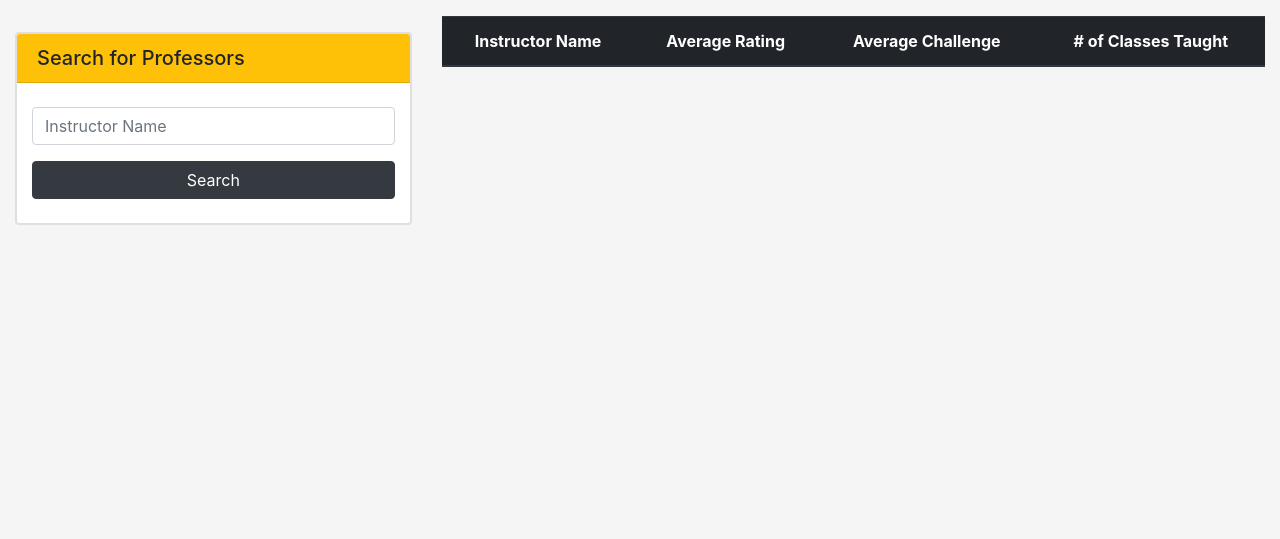
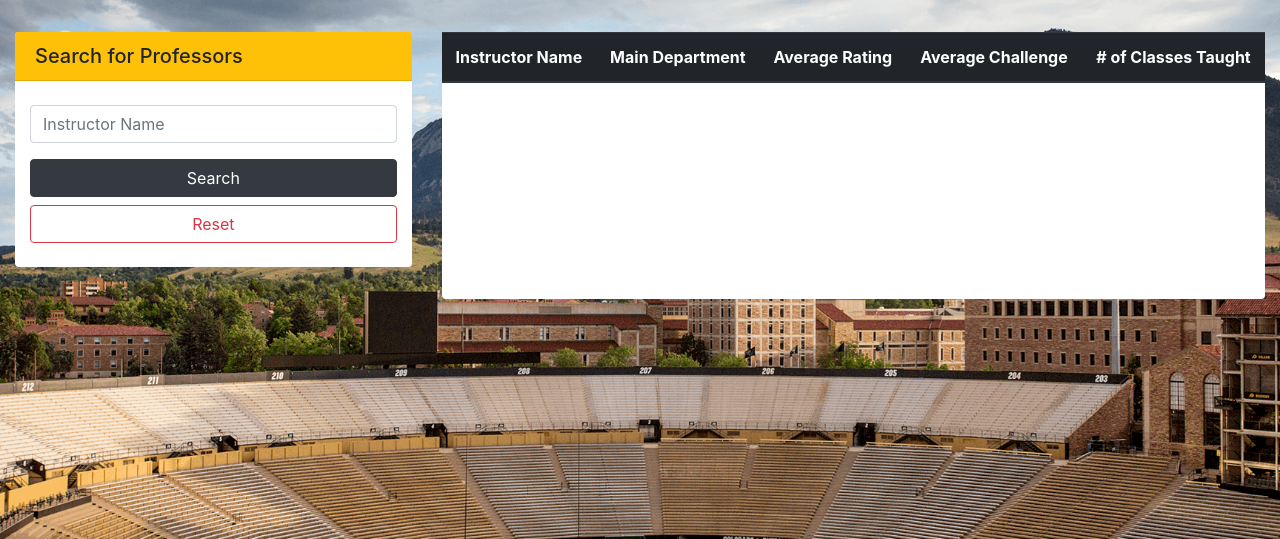
Before and after one commit to jacobfelknor/schedulecu, a Django app: page /fcq/fcq_search/ in a window 1280 px wide. Shown: the part 56-595 px from the top of the page. Run offline with Django 3.2, Linux system fonts and the light colour scheme; lists and menus that the app fills with data are empty; some libraries are stand-ins or nearby versions.

Commit message:
scroll animations and background image

```diff
--- a/fcq/templates/fcq/fcq_search.html
+++ b/fcq/templates/fcq/fcq_search.html
@@ -1,12 +1,13 @@
 {% extends 'base.html' %}
 {% load crispy_forms_tags %}
+{% load static %}
 
 {% block content %}
 
 <div class="container-fluid">
     <div class="row">
         <div class="col-4">
-            <div class="card">
+            <div class="card border-0">
                 <h5 class="card-header bg-warning">
                     Search for Professors
                 </h5>
@@ -16,15 +17,18 @@
                     {{ form|crispy }}
                     <input type="hidden" name="csrfToken" value="{{ csrf_token }}">
                     <button class="btn btn-dark btn-block" id="search_button" onclick="search();">Search</button>
+                    <button class="btn btn-outline-danger btn-block" onclick="reset();">Reset</button>
                     <br>
                 </div>
             </div>
         </div>
         <div class="col-8 text-center" id="result_div">
+            <div class="card border-0">
                 <table class="table dt-responsive table-striped" cellspacing="0" width="100%">
                     <thead class="thead-dark">
                         <tr>
                             <th class="sticky-top">Instructor Name</th>
+                            <th class="sticky-top">Main Department</th>
                             <th class="sticky-top">Average Rating</th>
                             <th class="sticky-top">Average Challenge</th>
                             <th class="sticky-top"># of Classes Taught</th>
@@ -37,6 +41,7 @@
             </div>
         </div>
     </div>
+</div>
 
 
 {% endblock %}
@@ -45,6 +50,8 @@
 <script>
 
     $(document).ready(function () {
+        // change background image
+        $("body").attr("style", "background: url({% static 'images/background.jpg' %}) no-repeat; background-size: cover;");
         // setup table scrolling
         $("#result_div").attr("style", `height: ${screen.height * 0.77}px; overflow: auto;`);
         // set placeholder for department field (not working through django side)
@@ -82,6 +89,8 @@
         return (/^(GET|HEAD|OPTIONS|TRACE)$/.test(method));
     }
     var search = function () {
+        // scroll to top of table
+        $("#result_div").animate({ scrollTop: 0 }, "fast");
         // Get data from form
         var keyword = $("#id_keyword").val()
         var department = $("#id_department").val()
@@ -107,14 +116,15 @@
             $.ajax(args).then(function (result) {
                 console.log(result);
                 // Code depending on result
-                document.getElementById("result_table").innerHTML = "";
+                $("#result_table").html("");
                 var html = "";
                 for (var i = 0; i < result.length; i++) {
                     html += `<tr><td>${result[i].lastName}, ${result[i].firstName}</td>\
-                        <td>${result[i].avgCourseRating}</td><td>${result[i].avgChallenge}</td>\
+                        <td>${result[i].mainDepartment}</td>
+                        <td>${result[i].avgCourseRating}</td><td>${result[i].avgChallenge}</td>
                         <td>${result[i].numClasses}</td></tr>`;
                 }
-                document.getElementById("result_table").innerHTML = html;
+                $("#result_table").html(html);
             })
                 .catch(function () {
                     // An error occurred
@@ -125,6 +135,14 @@
         }
         return false;
     };
+
+    function reset() {
+        $("#id_department").val("");
+        $("#id_keyword").val("");
+        $("#result_table").html("");
+        sessionStorage.removeItem("fcq_dept_search");
+        sessionStorage.removeItem("fcq_keyword_search");
+    }
 </script>
 
 
```
Also changed, not shown: classes/templates/classes/search.html (+19 -4 lines), schedulecu/static/images/background.jpg (added). Lines whose indentation alone changed are shown as unchanged.
